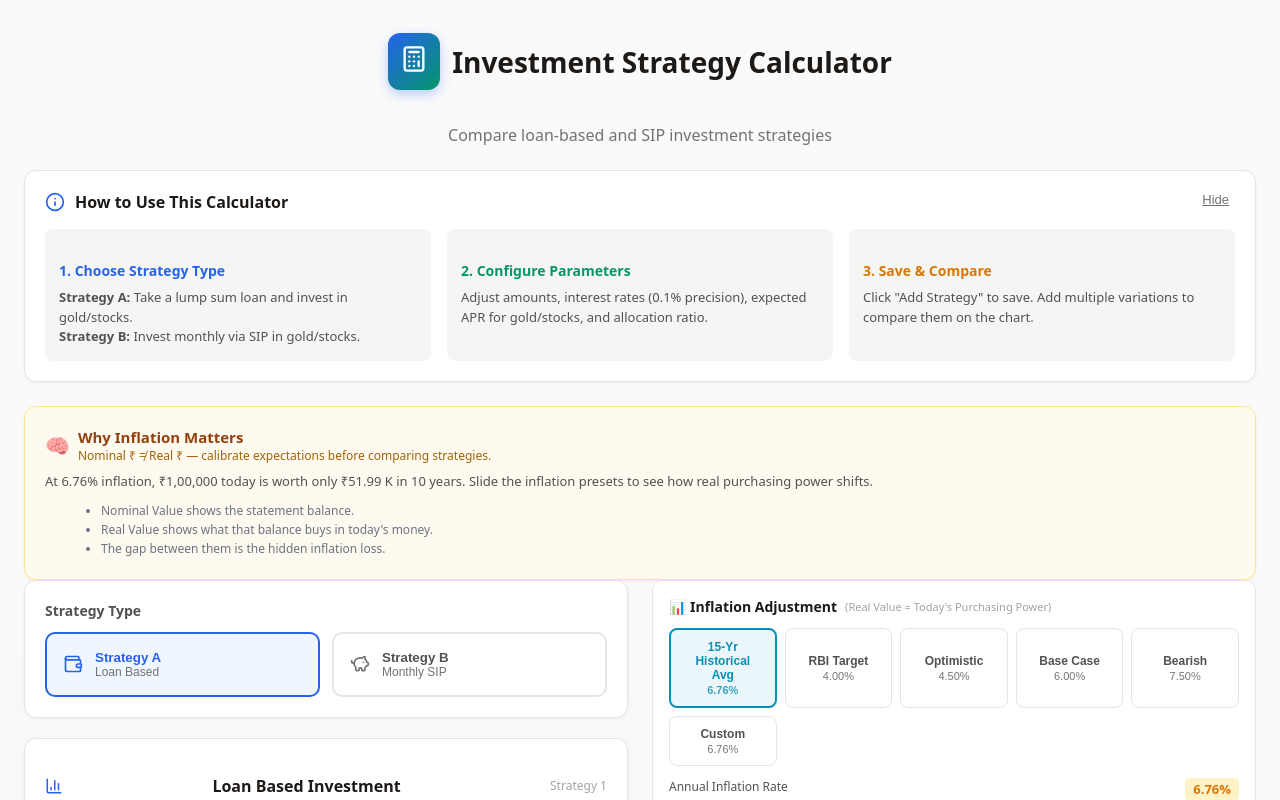
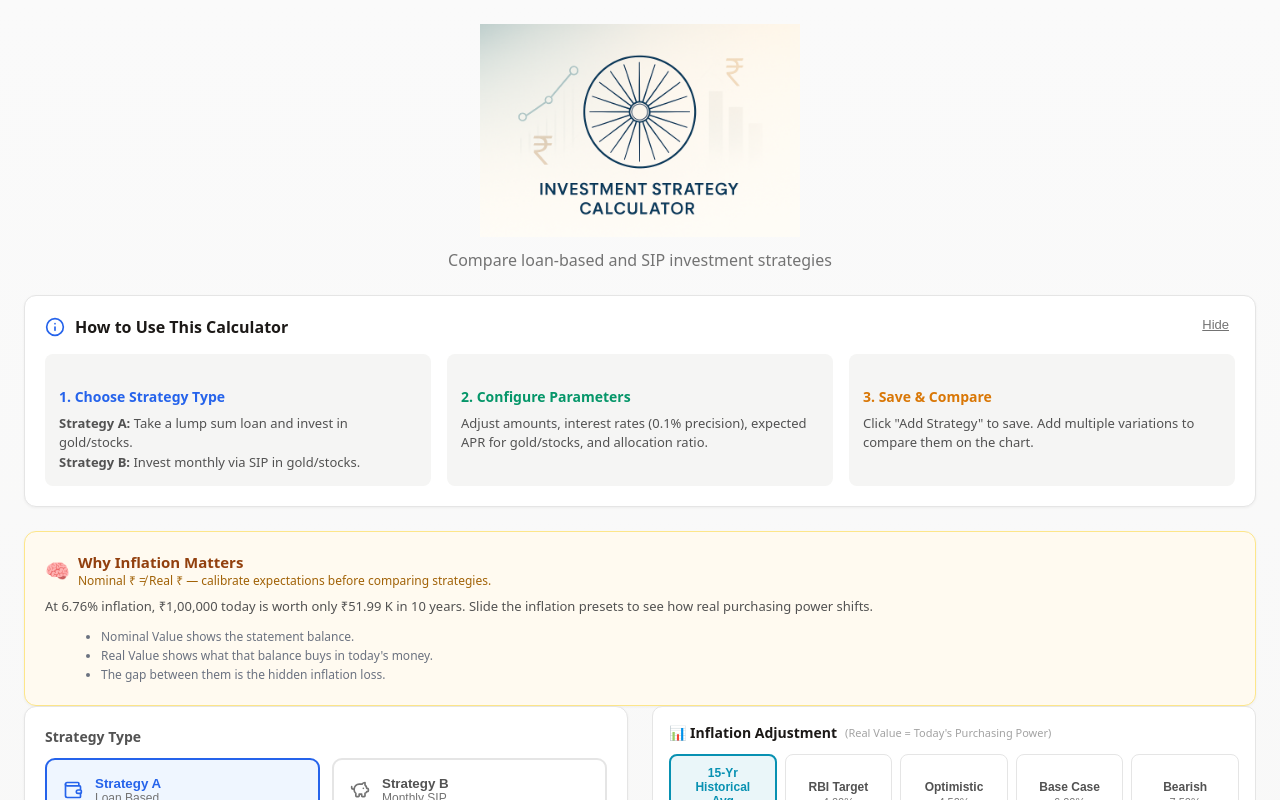
Before and after one commit to abeer91/investment-calculator, a React (Vite) app: page / in a window 1280 px wide. Shown: the top 800 px of the page. Built offline with nearby package versions, Linux system fonts and the light colour scheme.

Commit message:
feat: add hero illustration fallback
Replaced the text-based hero with the new Ashoka Chakra illustration. To avoid duplication, the H1 only renders if the image fails to load; tests now assert the hero artwork is present via alt text.

```diff
--- a/src/InvestmentCalculator.jsx
+++ b/src/InvestmentCalculator.jsx
@@ -75,6 +75,8 @@ const sliderBaseStyle = {
   WebkitAppearance: 'none',
   appearance: 'none',
 };
+const HEADER_IMAGE = `${import.meta.env.BASE_URL}header.png`;
+
 const RETURN_MODELING = {
   gold: {
     title: 'Gold APR Modeling',
@@ -115,6 +117,7 @@ export default function InvestmentCalculator() {
   const [inflationRate, setInflationRate] = useState(6.76);
   const [inflationPreset, setInflationPreset] = useState('HISTORICAL_15YR');
   const isLoanStrategy = strategyType === STRATEGY_TYPES.LOAN;
+  const [showFallbackTitle, setShowFallbackTitle] = useState(false);
 
   const currentStrategy = useMemo(() => {
     if (isLoanStrategy) {
@@ -282,13 +285,16 @@ export default function InvestmentCalculator() {
       <div style={{ maxWidth: '1400px', margin: '0 auto' }}>
         {/* Header */}
         <div style={{ textAlign: 'center', marginBottom: '24px' }}>
-          <div style={{ display: 'inline-flex', alignItems: 'center', gap: '12px', marginBottom: '8px' }}>
-            <div style={{ padding: '12px', background: 'linear-gradient(135deg, #2563eb, #059669)', borderRadius: '12px', boxShadow: '0 4px 12px rgba(37,99,235,0.3)' }}>
-              <Calculator size={28} color="white" />
-            </div>
-            <h1 style={{ fontSize: '28px', fontWeight: '700', color: '#1c1917' }}>Investment Strategy Calculator</h1>
-          </div>
-          <p style={{ color: '#737373', fontSize: '16px' }}>Compare loan-based and SIP investment strategies</p>
+          <img
+            src={HEADER_IMAGE}
+            alt="Investment Strategy Calculator"
+            onError={() => setShowFallbackTitle(true)}
+            style={{ maxWidth: '320px', width: '100%', margin: '0 auto', display: showFallbackTitle ? 'none' : 'block' }}
+          />
+          {showFallbackTitle && (
+            <h1 style={{ fontSize: '28px', fontWeight: '700', color: '#1c1917', margin: '16px 0 6px' }}>Investment Strategy Calculator</h1>
+          )}
+          <p style={{ color: '#737373', fontSize: '16px', marginTop: '12px' }}>Compare loan-based and SIP investment strategies</p>
         </div>
 
         {/* Instructions */}
```
Also changed, not shown: public/header.png (added), 1 other file (tests, documents, lock files or other folders).
